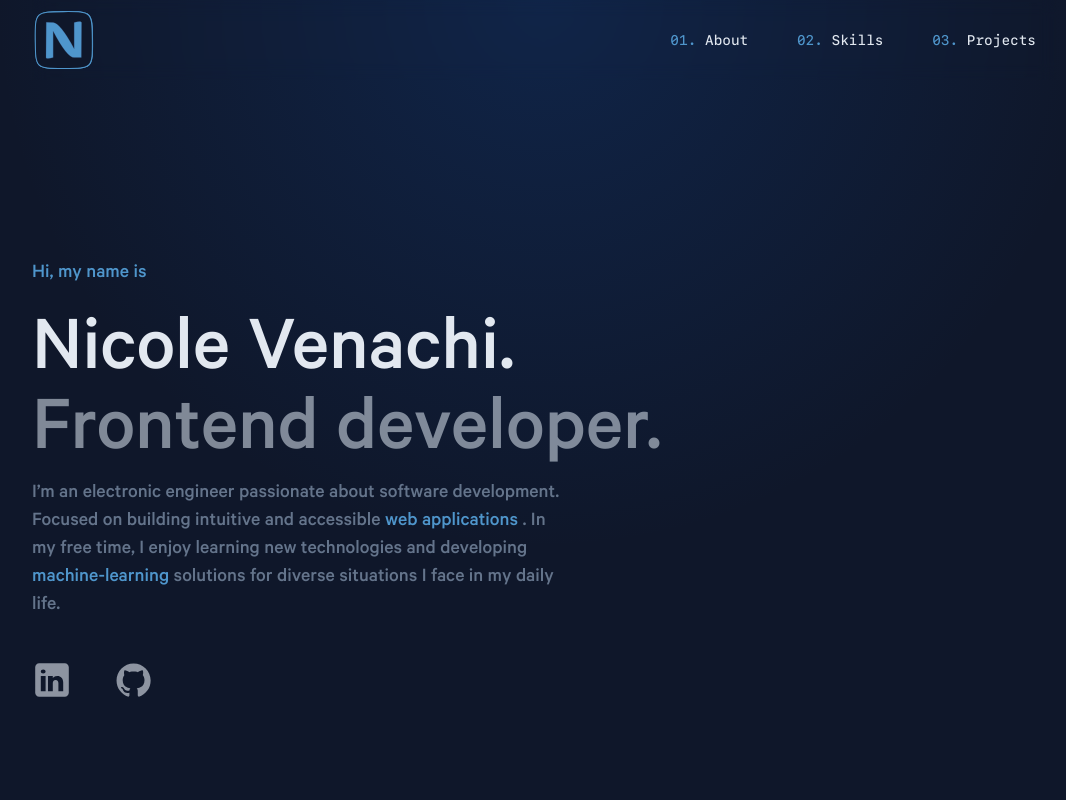
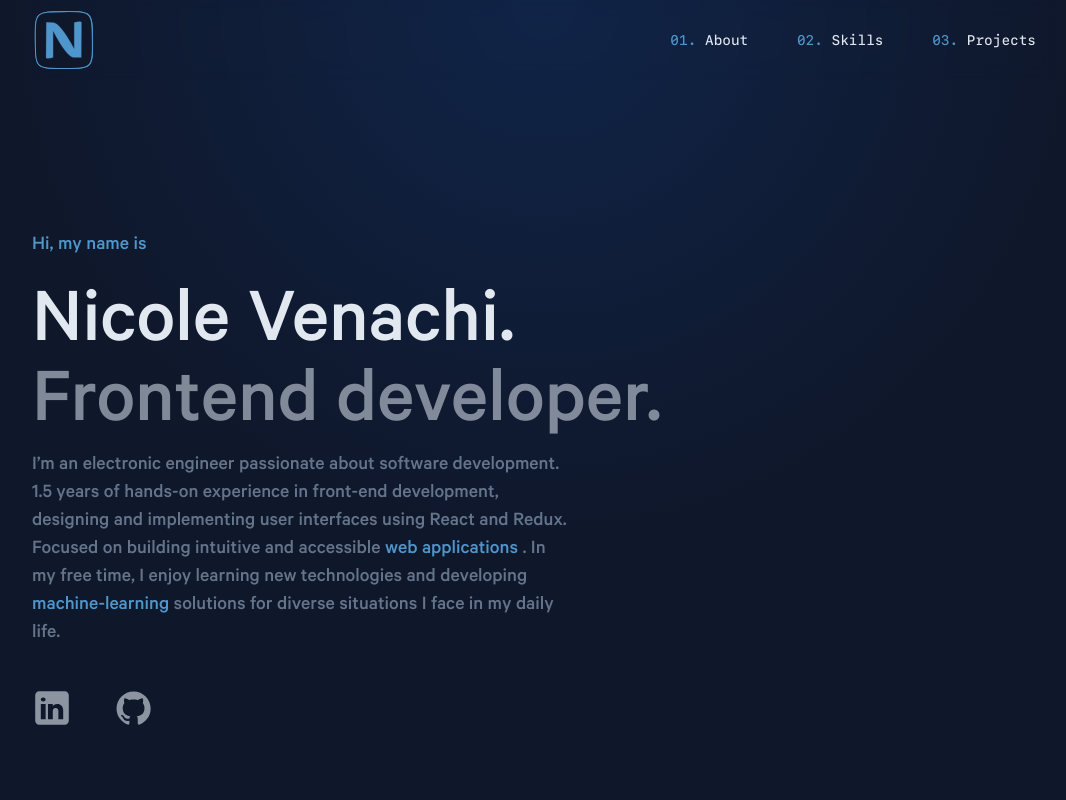
Before and after one commit to PuentesDeByte/00_portfolio_byteBridges, a React (Vite) app: page / in a window 1280 px wide. Shown: the top 800 px of the page, without its empty margins (96-1162 px from the left). Built offline with nearby package versions, Linux system fonts and the light colour scheme.

Commit message:
changes on hero description and media links

```diff
--- a/src/components/Media.jsx
+++ b/src/components/Media.jsx
@@ -6,7 +6,7 @@ const Media = () => {
   return (
     <ul className="media-list w-full h-full flex justify-between m-0">
       <li className="w-auto h-full pr-5">
-        <a href="https://www.linkedin.com/in/nicole-venachi-pizo/" target="_blank" rel="noreferrer">
+        <a href="https://www.linkedin.com/in/nicole-venachi/" target="_blank" rel="noreferrer">
           <IconLinkedin />
         </a>
       </li>
--- a/src/containers/Hero.jsx
+++ b/src/containers/Hero.jsx
@@ -10,7 +10,7 @@ const Hero = () => {
         <h3 className="hero-intro--higher text-slate-300/60">Frontend developer.</h3>
       </div>
       <div className="hero-info text-xl text-slate-500 max-w-[540px] mb-4 md:mb-10">
-        I’m an electronic engineer passionate about software development. Focused on building intuitive and accessible <span className="gl-txt-highlight"> web applications </span>. In my free time, I enjoy learning new technologies and developing <span className="gl-txt-highlight"> machine-learning </span> solutions for diverse situations I face in my daily life.
+        I’m an electronic engineer passionate about software development. 1.5 years of hands-on experience in front-end development, designing and implementing user interfaces using React and Redux. Focused on building intuitive and accessible <span className="gl-txt-highlight"> web applications </span>. In my free time, I enjoy learning new technologies and developing <span className="gl-txt-highlight"> machine-learning </span> solutions for diverse situations I face in my daily life.
       </div>
       <div className="hero-footer h-10 relative">
         <Media />
```
